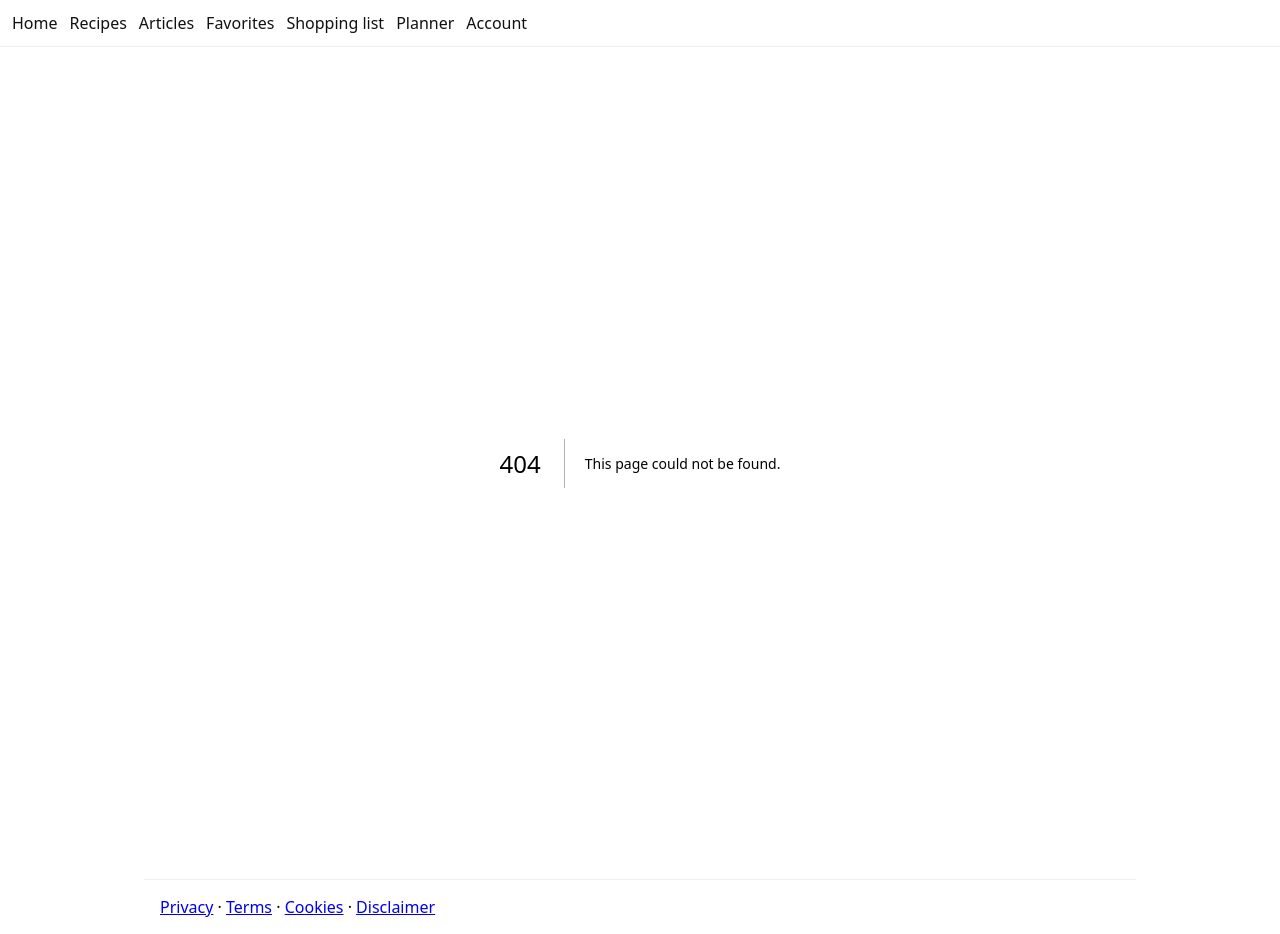
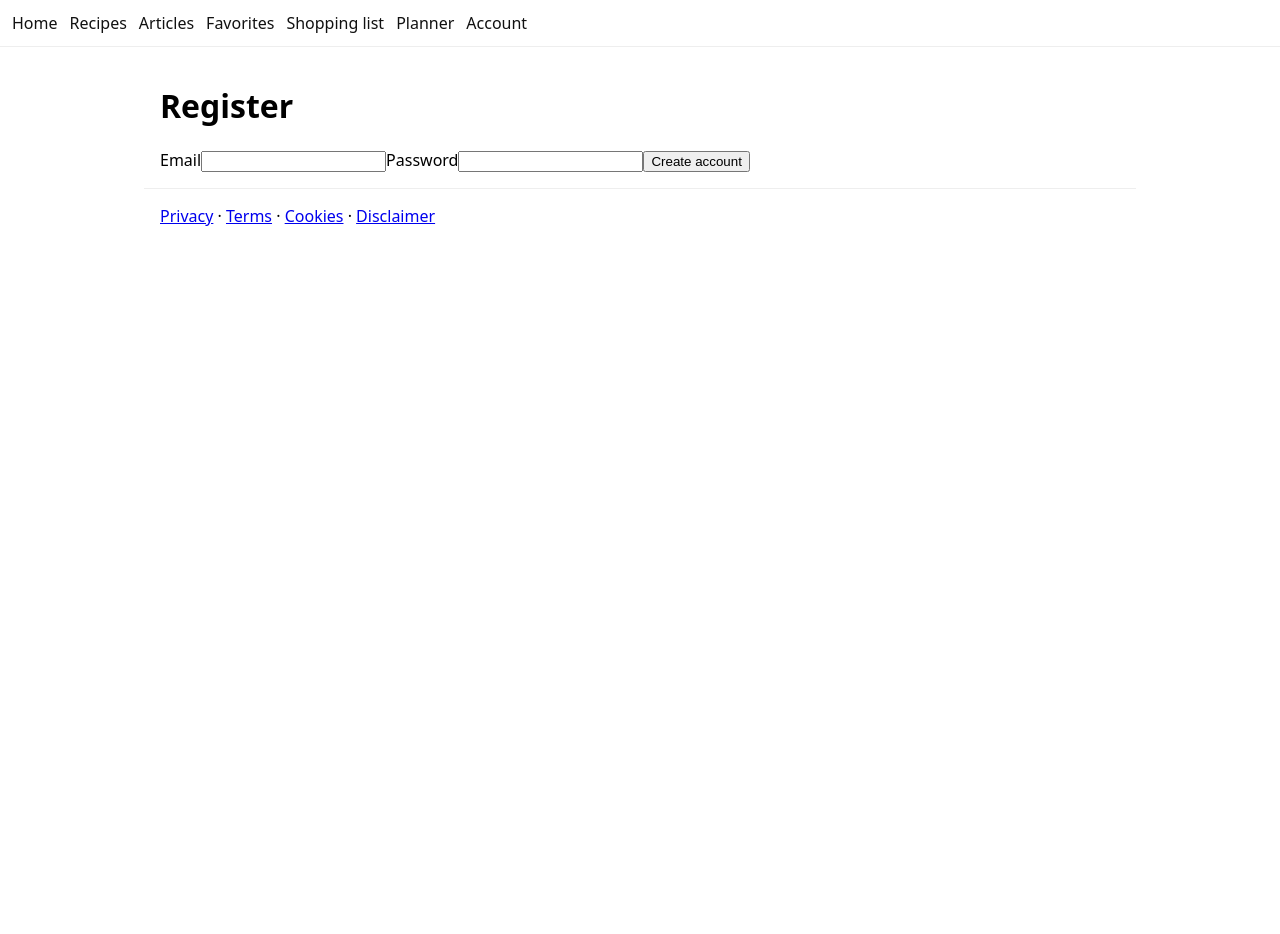
Before and after one commit to YPADSs/agent-platform, a Next.js app: page /account/register in a window 1280 px wide. Before the commit this address had no page. After the commit the page ends 800 px from the top, so only its background shows below. Built offline with nearby package versions, Linux system fonts and the light colour scheme.

Commit message:
S1-003: add register page

```diff
--- /dev/null
+++ b/app/account/register/page.tsx
@@ -0,0 +1,37 @@
+"use client";
+
+import { useState } from "react";
+import { useRouter } from "next/navigation";
+
+export default function RegisterPage() {
+  const router = useRouter();
+  const [email, setEmail] = useState("");
+  const [password, setPassword] = useState("");
+
+  return (
+    <div>
+      <h1>Register</h1>
+      <form
+        onSubmit={async (e) => {
+          e.preventDefault();
+          const res = await fetch("/api/auth/register", {
+            method: "POST",
+            headers: { "content-type": "application/json" },
+            body: JSON.stringify({ email, password }),
+          });
+          if (res.ok) router.push("/account/login");
+        }}
+      >
+        <label>
+          Email
+          <input value={email} onChange={(e) => setEmail(e.target.value)} type="email" required />
+        </label>
+        <label>
+          Password
+          <input value={password} onChange={(e) => setPassword(e.target.value)} type="password" required />
+        </label>
+        <button type="submit">Create account</button>
+      </form>
+    </div>
+  );
+}
```
